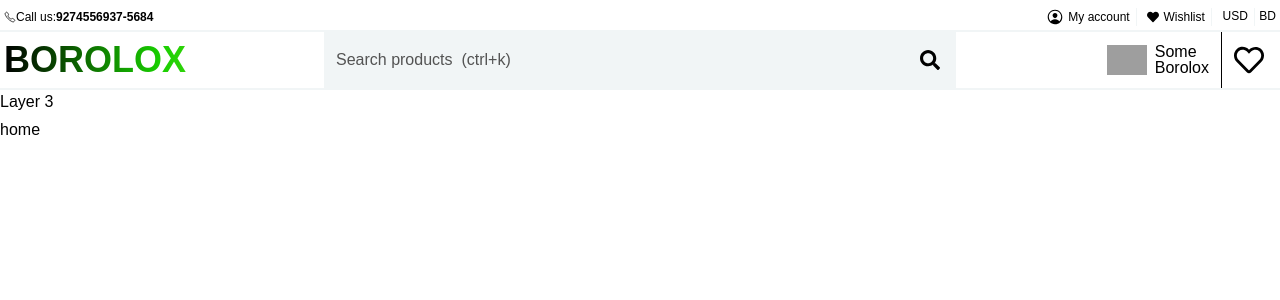
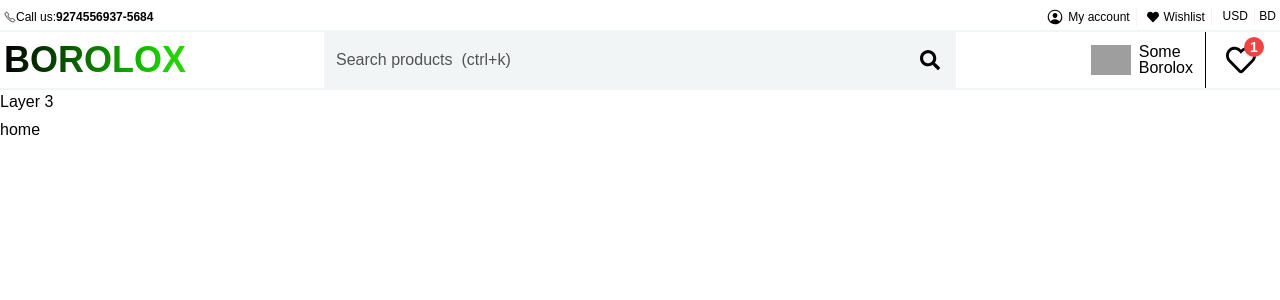
Before and after one commit to FAHIM-33/EcommersProject1, a React (Vite) app: page / in a window 1280 px wide. Shown: the top 300 px of the page. Built offline with nearby package versions, Linux system fonts and the light colour scheme; grey boxes are pictures that could not be loaded; a web font is replaced by a local one.

Commit message:
Custom badge added

```diff
--- a/src/Pages/Shared/Navbar/PCnav.jsx
+++ b/src/Pages/Shared/Navbar/PCnav.jsx
@@ -2,9 +2,13 @@ import { IoPersonCircleOutline, IoCallOutline } from "react-icons/io5";
 import { FaHeart, FaRegHeart } from "react-icons/fa";
 import Searchbar from './Searchbar'
 import { Separator } from "@/components/ui/separator"
+import Badge from "@/components/custom/Badge";
 
 
 const PCnav = () => {
+
+    let wishlist = 1
+
     return (
         <div className="py-1 hidden lg:block">
 
@@ -30,7 +34,6 @@ const PCnav = () => {
                     {/* <p className="text-4xl  font-semibold col-span-3">
                         BORO<span className="text-prim    ">LOX</span>
                     </p> */}
-
                     <p className="text-4xl  font-semibold col-span-3 bg-gradient-to-r from-high via-prim to-lime-400 bg-clip-text text-transparent">BOROLOX</p>
 
                     <div className="col-span-6 ">
@@ -42,10 +45,15 @@ const PCnav = () => {
                             <img src="https://i.ibb.co/TryRk55/boy1.png" alt="Profile pic" className="w-10" />
                             <p className="whitespace-pre-line leading-4">Some <br></br>Borolox</p>
                         </div>
-                        {/* <div className="h-full bg-low w-px"></div> */}
-                      <Separator orientation='vertical'></Separator>
-                        <div title="Wishlist">
+
+                        <Separator orientation='vertical'></Separator>
+
+                        <div title="Wishlist" className="relative p-2">
                             <FaRegHeart className="text-3xl"></FaRegHeart>
+                            {
+                                wishlist > 0 &&
+                                <Badge>{wishlist}</Badge>
+                            }
                         </div>
                         <div>
 
--- /dev/null
+++ b/src/components/custom/Badge.jsx
@@ -0,0 +1,12 @@
+import pt from 'prop-types'
+
+const Badge = ({ children }) => {
+    return (
+        <p className="bg-red-500 w-5 h-5 text-center text-sm rounded-full text-white font-semibold absolute top-0 right-0">{children}</p>
+    );
+};
+
+export default Badge;
+Badge.propTypes = {
+    children: pt.node,
+}
```
